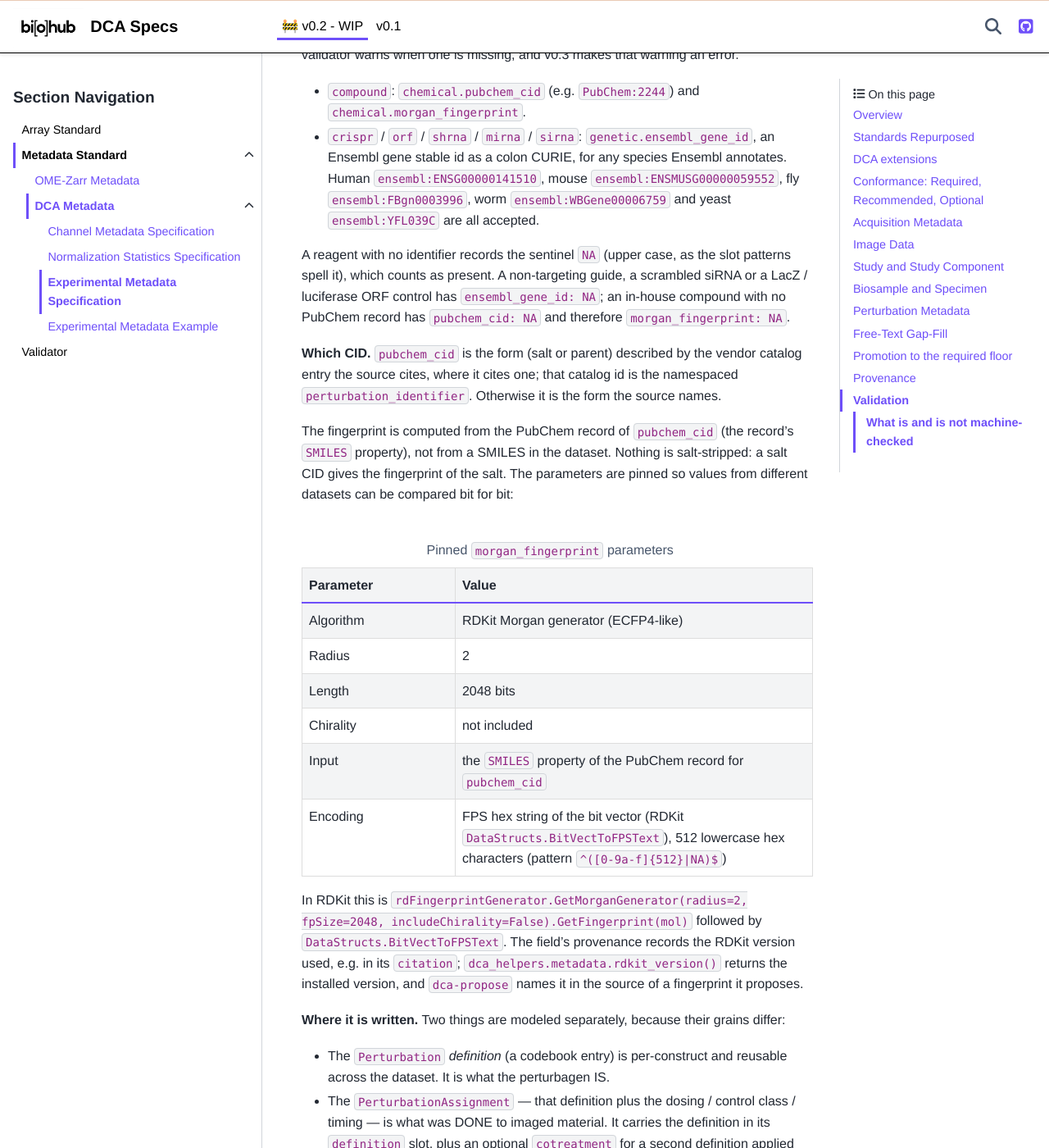
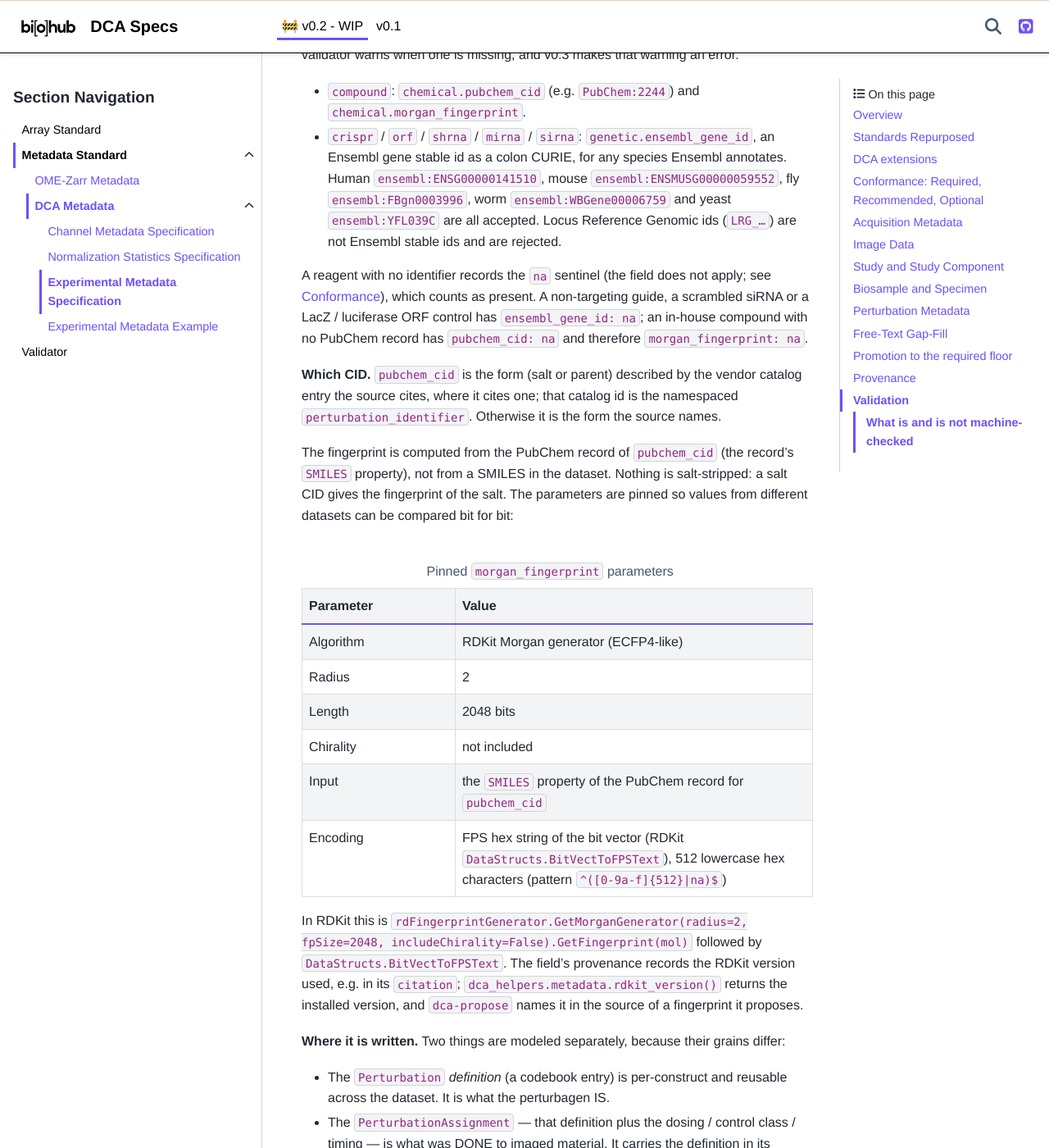
Before and after one commit to chanzuckerberg/dynamic-cell-atlas-specs, a Sphinx documentation site: the page built from docs/v0.2/experimental-metadata.rst, in a window 1280 px wide and 1400 px high, scrolled down 14352 px. Shown: the whole window at 82% size. Built offline with Sphinx 7.4.7 and the PyData theme 0.15.4, drawn with Linux system fonts in a browser that asks for light colours.

Commit message:
fix(schema): use the spec's na sentinel for perturbation ids and reject LRG ids
The earlier commits on this branch spelled the no-identifier sentinel
as upper-case NA. The spec maintainers ruled it is the existing
lower-case na sentinel (alongside unknown / unavailable), so
pubchem_cid, morgan_fingerprint and ensembl_gene_id now accept na and
reject NA. Descriptions, validator comments and docs follow.

ensembl_gene_id also gains a (?!LRG_) lookahead so the schema rejects
Locus Reference Genomic ids, matching the helper's filter. Regenerate
the artifacts; reflow the overlong morgan_fingerprint description line.

Co-Authored-By: Claude Opus 5.5 <noreply@anthropic.com>

```diff
--- a/docs/v0.2/experimental-metadata.rst
+++ b/docs/v0.2/experimental-metadata.rst
@@ -625,12 +625,13 @@ error.
   species Ensembl annotates. Human ``ensembl:ENSG00000141510``, mouse
   ``ensembl:ENSMUSG00000059552``, fly ``ensembl:FBgn0003996``, worm
   ``ensembl:WBGene00006759`` and yeast ``ensembl:YFL039C`` are all accepted.
+  Locus Reference Genomic ids (``LRG_…``) are not Ensembl stable ids and are rejected.
 
-A reagent with no identifier records the sentinel ``NA`` (upper case, as the slot
-patterns spell it), which counts as present. A non-targeting guide, a scrambled siRNA
-or a LacZ / luciferase ORF control has ``ensembl_gene_id: NA``; an in-house compound
-with no PubChem record has ``pubchem_cid: NA`` and therefore
-``morgan_fingerprint: NA``.
+A reagent with no identifier records the ``na`` sentinel (the field does not apply; see
+:ref:`Conformance <experimental-conformance>`), which counts as present. A
+non-targeting guide, a scrambled siRNA or a LacZ / luciferase ORF control has
+``ensembl_gene_id: na``; an in-house compound with no PubChem record has
+``pubchem_cid: na`` and therefore ``morgan_fingerprint: na``.
 
 **Which CID.** ``pubchem_cid`` is the form (salt or parent) described by the vendor
 catalog entry the source cites, where it cites one; that catalog id is the namespaced
@@ -659,7 +660,7 @@ different datasets can be compared bit for bit:
      - the ``SMILES`` property of the PubChem record for ``pubchem_cid``
    * - Encoding
      - FPS hex string of the bit vector (RDKit ``DataStructs.BitVectToFPSText``),
-       512 lowercase hex characters (pattern ``^([0-9a-f]{512}|NA)$``)
+       512 lowercase hex characters (pattern ``^([0-9a-f]{512}|na)$``)
 
 In RDKit this is
 ``rdFingerprintGenerator.GetMorganGenerator(radius=2, fpSize=2048,
--- a/docs/v0.2/validator.rst
+++ b/docs/v0.2/validator.rst
@@ -459,7 +459,7 @@ provenance-coverage (see below). Label images are exempt.
      - For ``tissue_type: "cell line"``, ``tissue`` should carry a ``CVCL:`` accession, and ``cell_line_id`` should match it. Two warnings: ``tissue`` holding no accession at all, and the mirror disagreeing with it
      - experimental-metadata.rst § What is and is not machine-checked
    * - SHOULD
-     - Beta in v0.2, required from v0.3: a ``compound`` perturbation's ``chemical`` block should carry ``pubchem_cid`` and ``morgan_fingerprint``, and a genetic one's ``genetic`` block should carry ``ensembl_gene_id``. One WARNING per missing identifier, on the image group's ``definition`` / ``cotreatment``, the same on a ``WellPerturbation``, and on a bare codebook entry. ``NA`` counts as present
+     - Beta in v0.2, required from v0.3: a ``compound`` perturbation's ``chemical`` block should carry ``pubchem_cid`` and ``morgan_fingerprint``, and a genetic one's ``genetic`` block should carry ``ensembl_gene_id``. One WARNING per missing identifier, on the image group's ``definition`` / ``cotreatment``, the same on a ``WellPerturbation``, and on a bare codebook entry. The ``na`` sentinel counts as present
      - experimental-metadata.rst § Perturbation identifiers are beta in v0.2
 
 Provenance coverage is a cross-field check (the set of ``provenance`` keys vs. the
```
Also changed, not shown: 6 other files.
